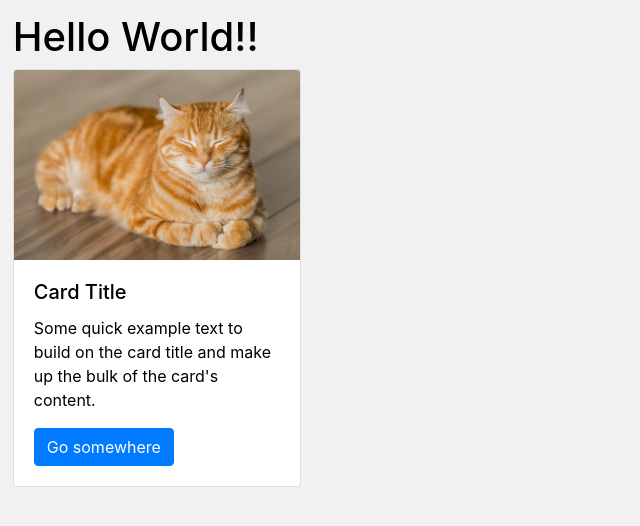
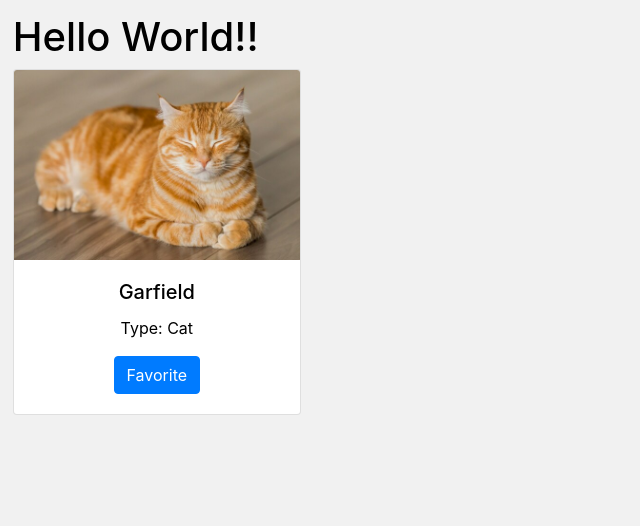
Before and after one commit to alexsonnysar/uh-sdp-pet-app, a React (Create React App) app in the folder ui/: page / in a window 1280 px wide. Shown: the top 526 px of the page, without its empty margins (0-640 px from the left). Built offline with nearby package versions, Linux system fonts and the light colour scheme.

Commit message:
Connect props from home.js to PetCard.js

```diff
--- a/ui/src/components/PetCard.js
+++ b/ui/src/components/PetCard.js
@@ -2,18 +2,15 @@ import React from "react";
 import Card from "react-bootstrap/Card";
 import Button from "react-bootstrap/Button";
 
-const PetCard = () => {
+const PetCard = props => {
   return (
     <div data-testid="petcard">
-      <Card style={{ width: "18rem" }}>
+      <Card className="text-center" style={{ width: "18rem" }}>
         <Card.Img variant="top" src="/images/garfield.jpg" alt="Pet Image" />
         <Card.Body>
-          <Card.Title>Card Title</Card.Title>
-          <Card.Text>
-            Some quick example text to build on the card title and make up the
-            bulk of the card's content.
-          </Card.Text>
-          <Button variant="primary">Go somewhere</Button>
+          <Card.Title>{props.petName}</Card.Title>
+          <Card.Text>Type: {props.petType}</Card.Text>
+          <Button variant="primary">Favorite</Button>
         </Card.Body>
       </Card>
     </div>
--- a/ui/src/pages/Home.js
+++ b/ui/src/pages/Home.js
@@ -6,13 +6,14 @@ const petProfileInfo = {
   Type: "Cat"
 };
 
-const petName = {};
+const petName = "Garfield";
+const petType = "Cat";
 
 const Home = () => {
   return (
     <div>
       <h1>Hello World!!</h1>
-      <PetCard />
+      <PetCard petName={petName} petType={petType} />
     </div>
   );
 };
```
